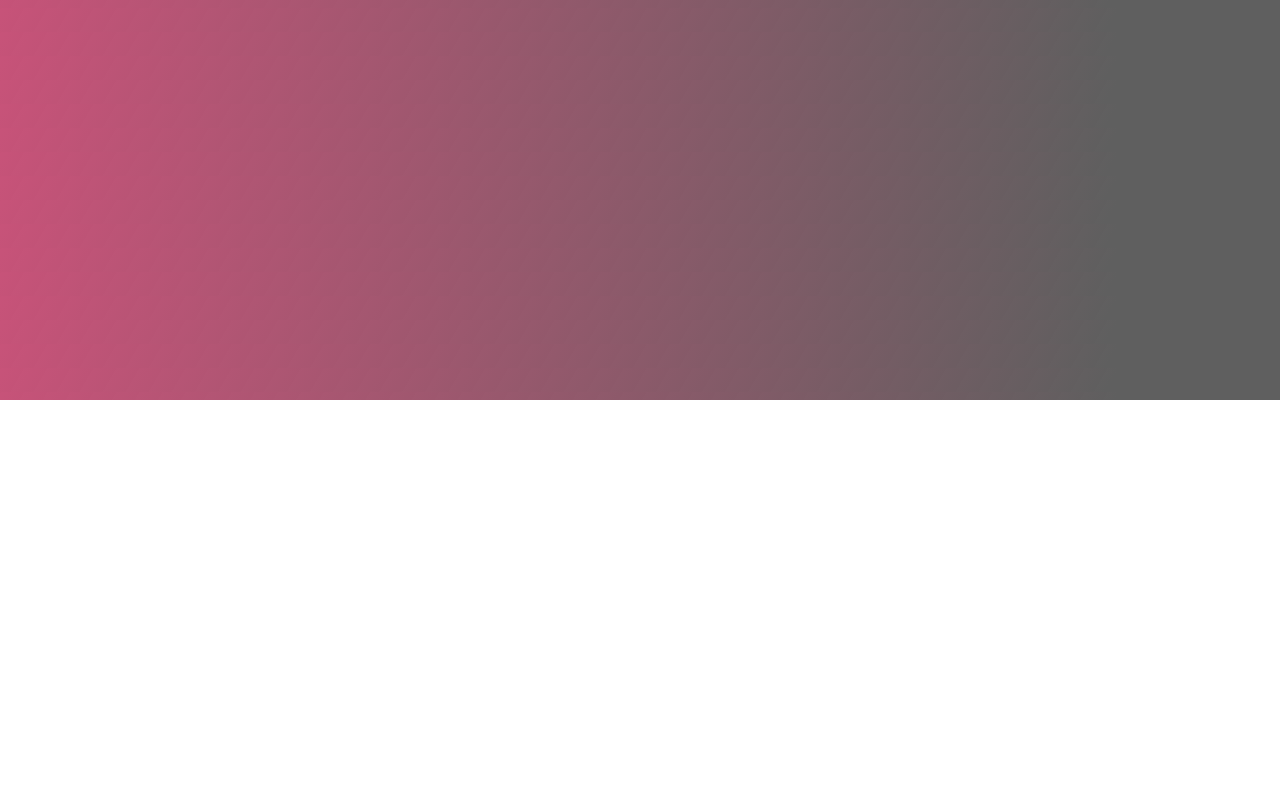
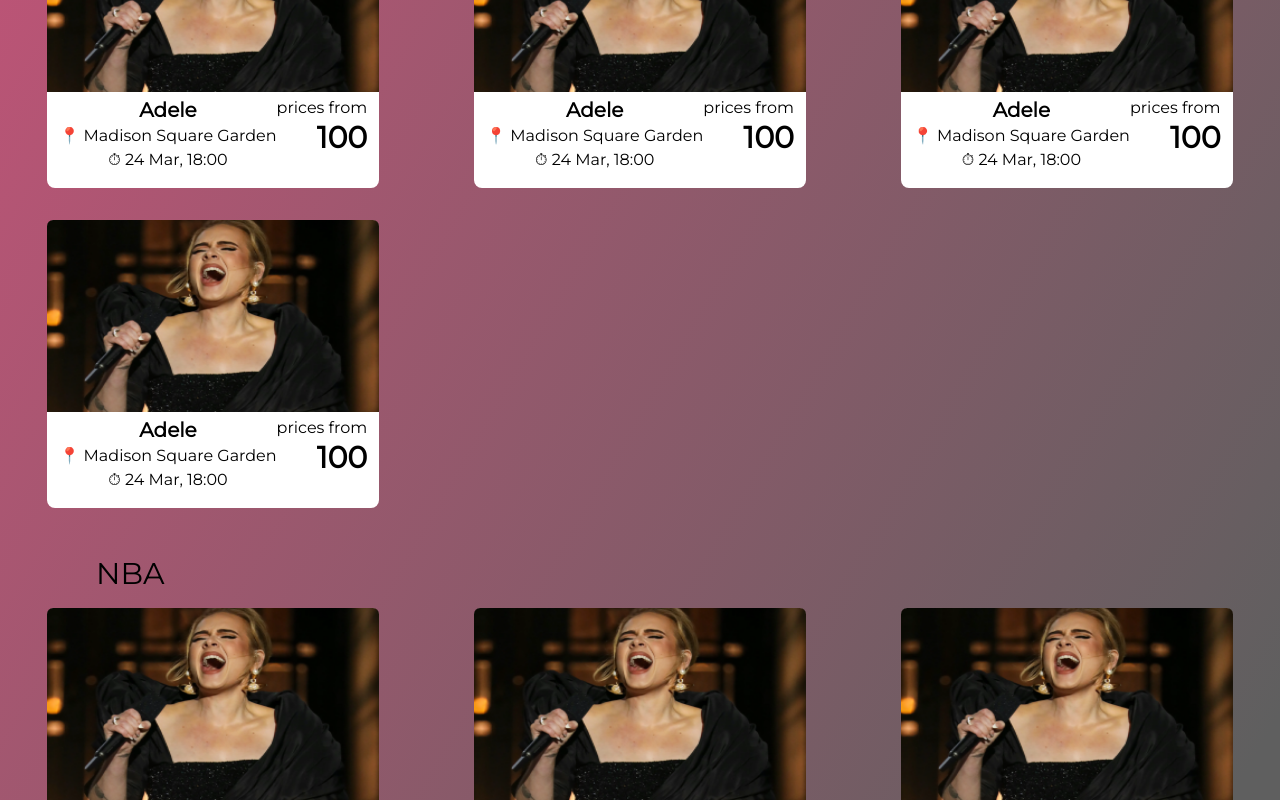
Before and after one commit to matthew-chua/dticket, a React (Create React App) app in the folder fe/dticket/: page /events in a window 1280 px wide. Shown: the part 400-1200 px from the top of the page. Before the commit the page ends 800 px from the top, so only its background shows below. Built offline with nearby package versions, Linux system fonts and the light colour scheme.

Commit message:
events page

```diff
--- a/fe/dticket/src/components/card/Card.js
+++ b/fe/dticket/src/components/card/Card.js
@@ -1,6 +1,6 @@
 function Card(props) {
     return (
-        <div className="box-content h-72 w-1/5 bg-white rounded-lg flex flex-col justify-start items-center">
+        <div className="box-content h-72 my-4 bg-white rounded-lg flex flex-col justify-start items-center">
             <img src={props.img} className="box-content h-48 w-full rounded-t-md"/>
             <div className="w-full py-1 px-3">
                 <div className="w-full flex flex-row justify-between text-base">
--- a/fe/dticket/src/pages/EventsPage.js
+++ b/fe/dticket/src/pages/EventsPage.js
@@ -1,7 +1,67 @@
-import React from 'react'
+import React from "react";
+import Card from "../components/card/Card";
+import adele from "../assets/adele.png";
 
 export default function EventsPage() {
+  const DUMMY_DATA = [
+    {
+      img: adele,
+      location: "Madison Square Garden",
+      title: "Adele",
+      price: "100",
+      time: "24 Mar, 18:00",
+    },
+    {
+      img: adele,
+      location: "Madison Square Garden",
+      title: "Adele",
+      price: "100",
+      time: "24 Mar, 18:00",
+    },
+    {
+      img: adele,
+      location: "Madison Square Garden",
+      title: "Adele",
+      price: "100",
+      time: "24 Mar, 18:00",
+    },
+    {
+      img: adele,
+      location: "Madison Square Garden",
+      title: "Adele",
+      price: "100",
+      time: "24 Mar, 18:00",
+    },
+  ];
   return (
-    <div>EventsPage</div>
-  )
+    <div className="pt-36">
+      <h1 className="text-5xl text-left ml-24">Events</h1>
+      <div className="text-left ml-24">Look for your favorite events here!</div>
+      <h2 className="text-3xl text-left ml-24 mt-8 ">Concerts</h2>
+      <div className="grid grid-cols-3 gap-0 justify-items-center	">
+        {DUMMY_DATA.map((event) => (
+          <Card
+            location={event.location}
+            img={event.img}
+            title={event.title}
+            time={event.time}
+            price={event.price}
+          />
+        ))}
+      </div>
+
+      <h2 className="text-3xl text-left ml-24 mt-8">NBA</h2>
+      <div className="grid grid-cols-3 justify-items-center	">
+        {DUMMY_DATA.map((event) => (
+          <Card
+            location={event.location}
+            img={event.img}
+            title={event.title}
+            time={event.time}
+            price={event.price}
+          />
+        ))}
+      </div>
+    </div>
+  );
 }
--- a/fe/dticket/src/pages/VerifyPage.js
+++ b/fe/dticket/src/pages/VerifyPage.js
@@ -6,7 +6,7 @@
   return (
     <>
     {/* <Modal />  */}
-      <div className='h-screen w-full pt-36  flex flex-col justify-start items-center text-white'>
+      <div className='h-screen w-full pt-36 flex flex-col justify-start items-center text-white'>
       <div className='text-5xl font-bold w-4/5 text-left'>Verify</div>
       <div className='mt-3 text-lg w-4/5 text-left'>Enter a ticket’s contract address and tokenID to verify its authenticity!</div>
       <div className='w-4/5 text-left italic'>Click here if you’re not sure what the contract address and tokenID are.</div>
```
